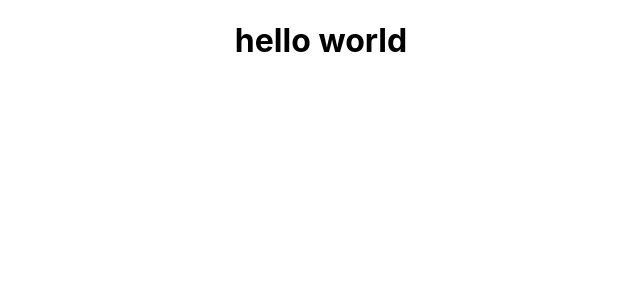
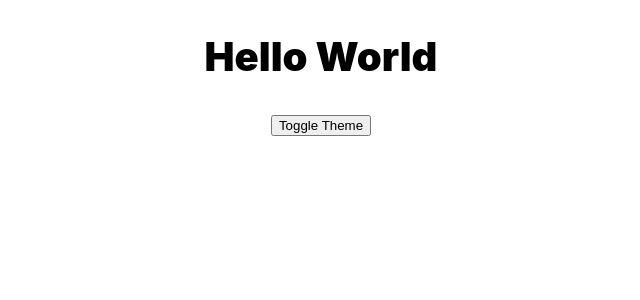
Before and after one commit to Mhatw/web, a React (Create React App) app: page / in a window 1280 px wide. Shown: the top 300 px of the page, without its empty margins (319-959 px from the left). Built offline with nearby package versions, Linux system fonts and the light colour scheme.

Commit message:
add themeProvider

```diff
--- a/src/App.js
+++ b/src/App.js
@@ -1,10 +1,22 @@
 import "./App.css";
+import React from "react";
+import { TitleH2 } from "./components/titles";
+import { ThemeProvider } from "styled-components";
+import { darkTheme, lightTheme } from "./styles";
 
 function App() {
+  const [theme, setTheme] = React.useState("light");
+  const toggleTheme = () => {
+    setTheme(theme === "light" ? "dark" : "light");
+  };
+
   return (
-    <div className="App">
-      <h1>hello world</h1>
-    </div>
+    <ThemeProvider theme={theme === "light" ? lightTheme : darkTheme}>
+      <div className="App">
+        <TitleH2 text="Hello World" />
+        <button onClick={toggleTheme}>Toggle Theme</button>
+      </div>
+    </ThemeProvider>
   );
 }
 
--- a/src/components/titles/index.js
+++ b/src/components/titles/index.js
@@ -0,0 +1,3 @@
+import { TitleH2 } from "./title";
+
+export { TitleH2 };
--- a/src/components/titles/title.js
+++ b/src/components/titles/title.js
@@ -0,0 +1,16 @@
+import React from "react";
+import styled from "styled-components";
+import { fonts } from "../../styles";
+
+const StyledH2 = styled.h2`
+  font-family: ${fonts.primary};
+  font-style: normal;
+  font-weight: 900;
+  font-size: 2.5rem;
+  line-height: 3rem;
+  color: ${(props) => props.theme.text.primary};
+`;
+
+export function TitleH2(props) {
+  return <StyledH2>{props.text}</StyledH2>;
+}
--- /dev/null
+++ b/src/styles/colors.js
@@ -0,0 +1,10 @@
+export const lightTheme = {
+  text: {
+    primary: "#000000",
+  },
+};
+export const darkTheme = {
+  text: {
+    primary: "#ffaaaa",
+  },
+};
--- /dev/null
+++ b/src/styles/index.js
@@ -0,0 +1,4 @@
+import { lightTheme, darkTheme } from "./colors";
+import { fonts } from "./typography";
+
+export { lightTheme, darkTheme, fonts };
--- /dev/null
+++ b/src/styles/typography.js
@@ -0,0 +1,6 @@
+export const fonts = {
+  primary: `"Inter", -apple-system, BlinkMacSystemFont, "Segoe UI", Roboto,
+  Oxygen, Ubuntu, Cantarell, "Open Sans", "Helvetica Neue", sans-serif`,
+  secondary: `"Montserrat", -apple-system, BlinkMacSystemFont, "Segoe UI",
+  Roboto, Oxygen, Ubuntu, Cantarell, "Open Sans", "Helvetica Neue", sans-serif`,
+};
```
Also changed, not shown: src/styles/global.js (added).
